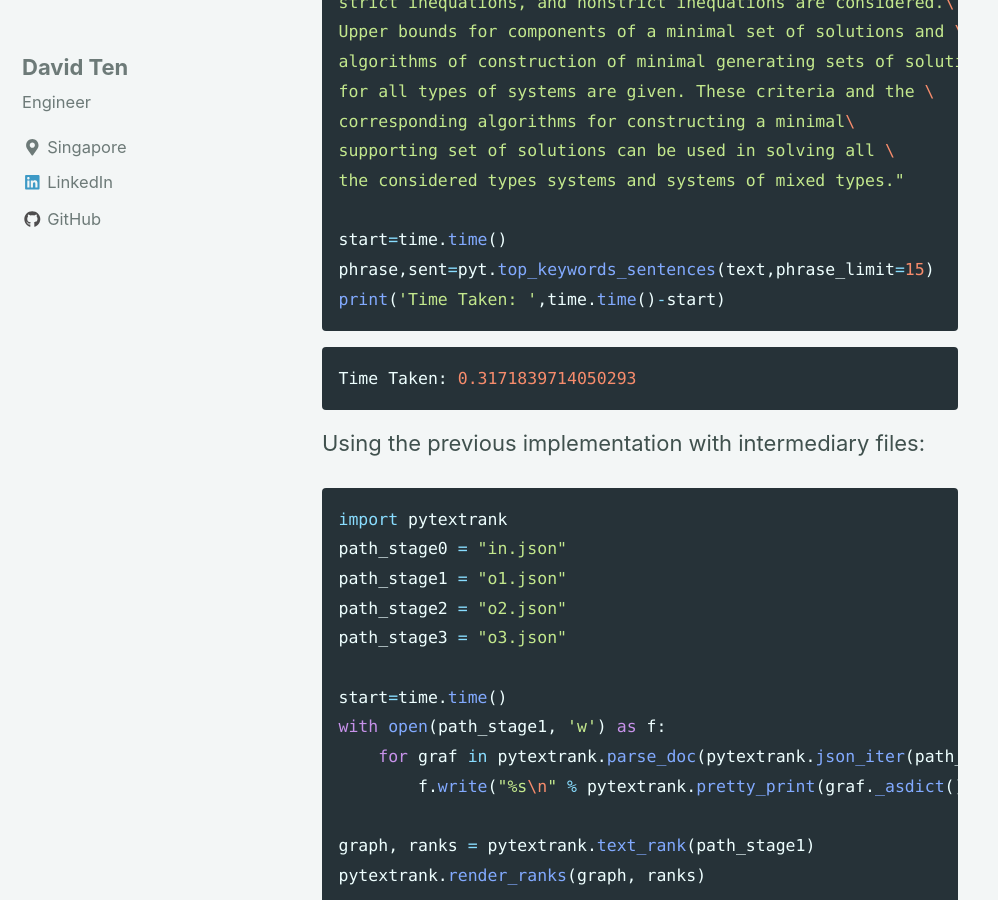
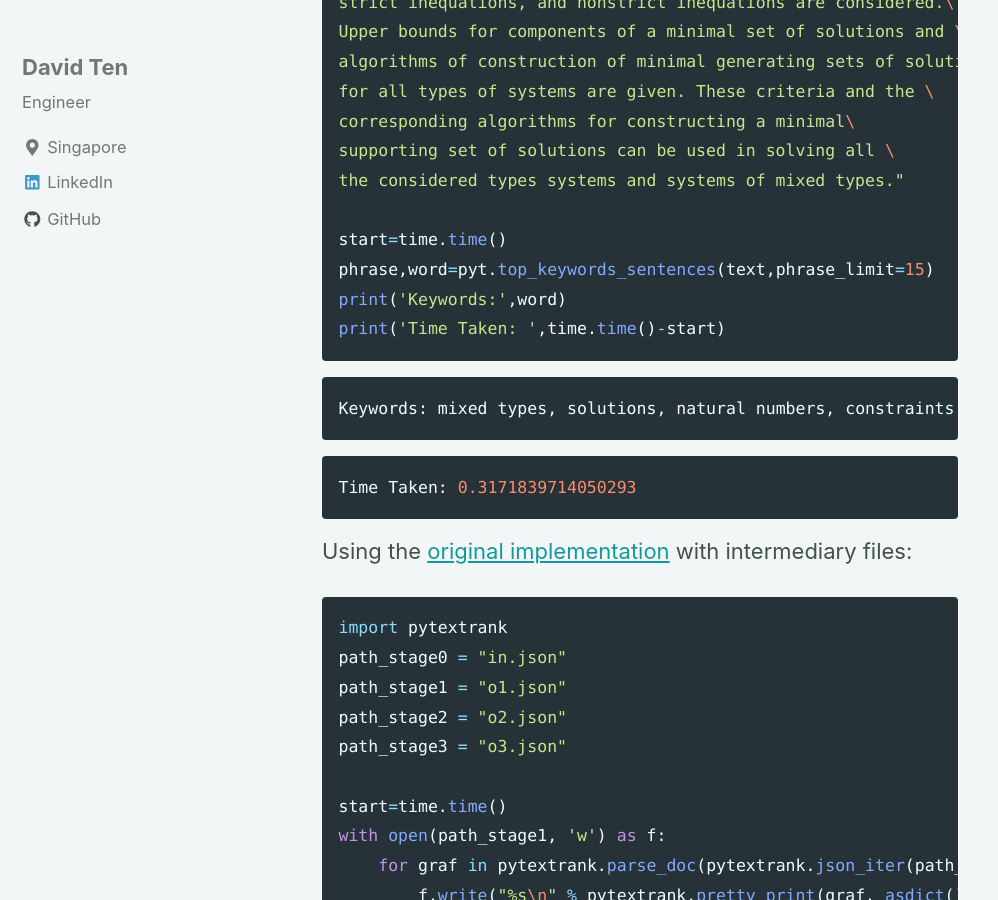
Before and after one commit to xang1234/xang1234.github.io, a Jekyll site: the page built from _posts/2018-08-15-textrank.md, in a window 1280 px wide and 900 px high, scrolled down 4116 px. Shown: the whole window, without its empty margins (0-998 px from the left). Built offline with Jekyll 4.4.1, drawn with Linux system fonts in a browser that asks for light colours; nearby versions of some CDN libraries; formulas are drawn with MathJax 3; some of the changed text lies outside the part shown.

Commit message:
fix error

````diff
--- a/_posts/2018-08-15-textrank.md
+++ b/_posts/2018-08-15-textrank.md
@@ -95,14 +95,18 @@ supporting set of solutions can be used in solving all \
 the considered types systems and systems of mixed types."
 
 start=time.time()
-phrase,sent=pyt.top_keywords_sentences(text,phrase_limit=15)
+phrase,word=pyt.top_keywords_sentences(text,phrase_limit=15)
+print('Keywords:',word)
 print('Time Taken: ',time.time()-start)
+```
+```python
+Keywords: mixed types, solutions, natural numbers, constraints, minimal generating sets, minimal set, systems, types, nonstrict inequations
 ```
 
 ```python
 Time Taken: 0.3171839714050293
 ```
-Using the previous implementation with intermediary files:
+Using the [original implementation](https://github.com/ceteri/pytextrank) with intermediary files:
 
 ```python
 import pytextrank
@@ -172,12 +176,10 @@ t = [pyt.top_keywords_sentences(a[i])[1] for i in range(len(a))]
 data=pd.DataFrame({'Abstract':a,'Keywords':t})
 data.to_csv('TextRank.csv',index=False)
 ```
-Complete results are in [this folder]([data]({{site.url }}{{site.baseurl }}/results/). This is the result for one abstract:
+Complete results are in [this folder](https://github.com/xang1234/xang1234.github.io/tree/master/results). This is the result for one abstract:
 
 #### Abstract
 *A 26-year-old male suffering from sudden right lower abdominal pain and lumbago was referred to our hospital. Enhanced computed tomography demonstrated bilateral kidneys and spleen infarctions, and a large tumour was found occupying the aortic arch and thoracic descending aorta. We suspected that these infarctions were due to tumour embolization. The aortic arch and thoracic descending aorta were resected with the tumour and then reconstructed using the L-incision technique. A microscopic examination revealed the presence of an intimal sarcoma. The patient was treated with adjuvant chemotherapy and showed a good postoperative course. Neither recurrence nor metastasis has been observed during the 3 years since the operation.*
 
 #### Keywords
 *tumour embolization, lower abdominal pain, tumour, adjuvant chemotherapy, aorta, arch, aortic arch, course, good postoperative course, l-incision technique, lumbago, bilateral kidneys, descending aorta, large tumour, infarctions, intimal sarcoma*
-
-T
````
Also changed, not shown: other parts of _posts/2018-08-15-textrank.md (+1 -1 lines).
